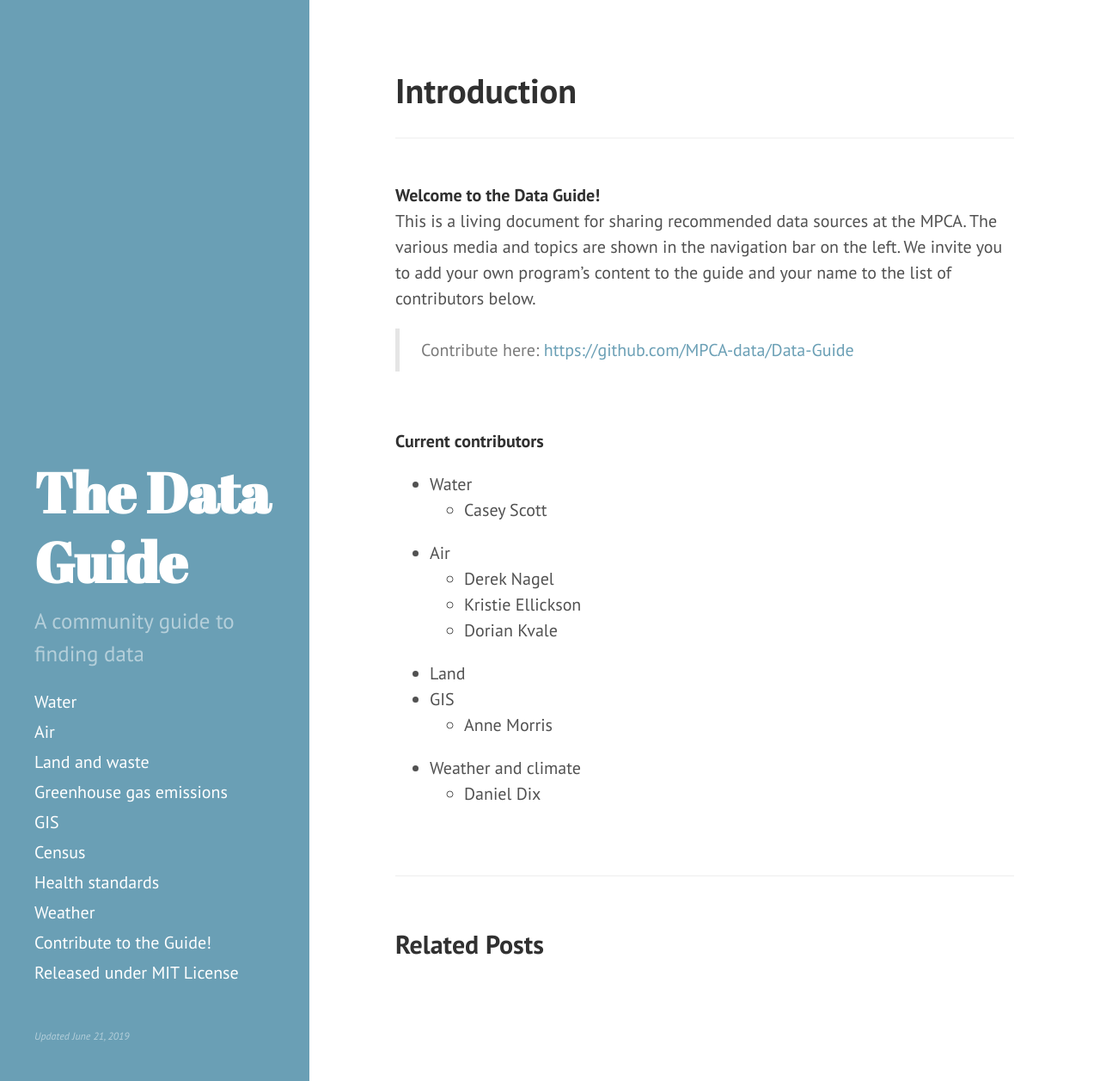
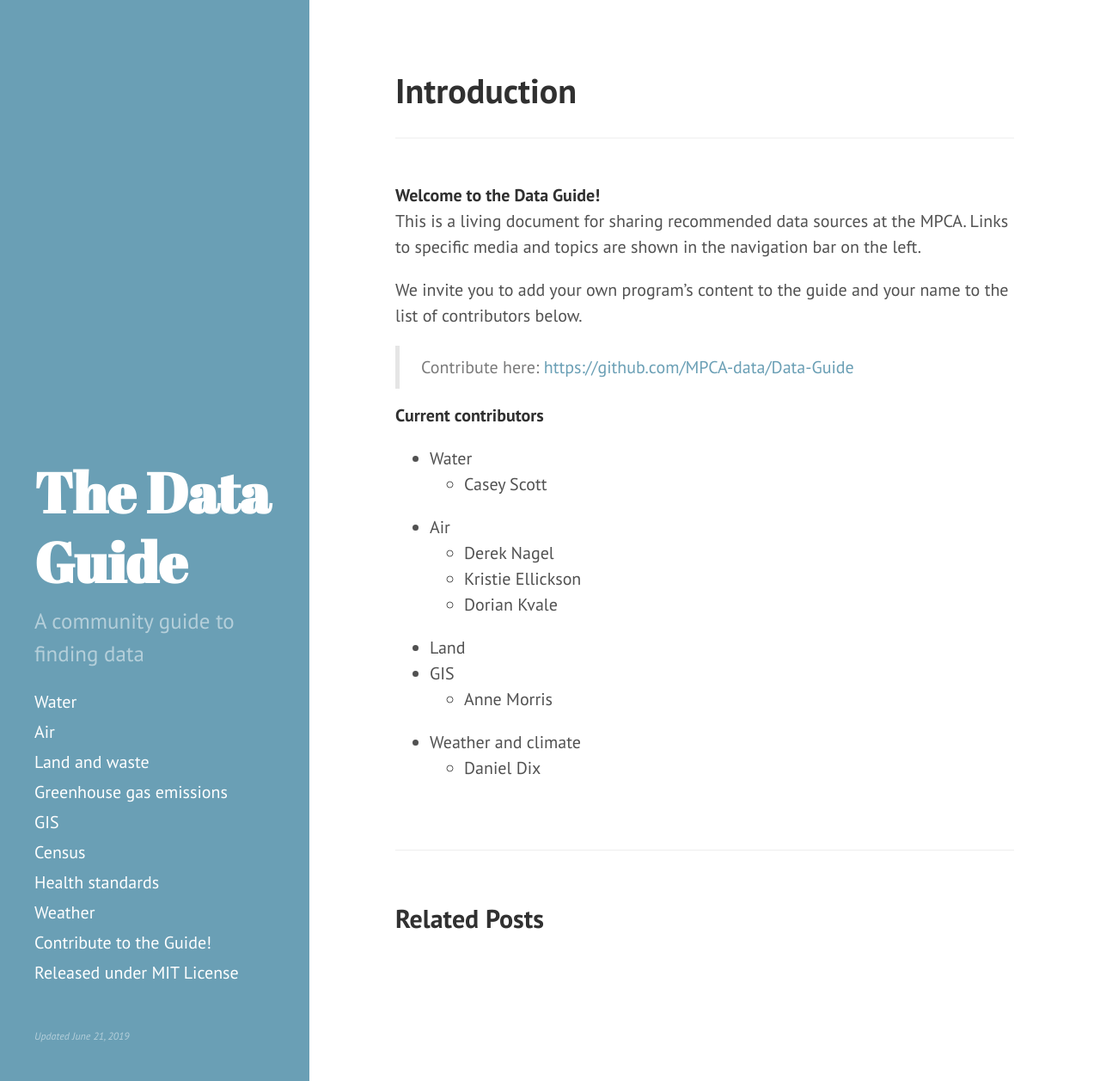
Before and after one commit to annemorris/Data-Guide-1, a Jekyll site: the page built from _posts/2018-04-23-introduction.md, in a window 1280 px wide and 1257 px high. Shown: the whole window at 86% size. Built offline with Jekyll 4.4.1, drawn with Linux system fonts in a browser that asks for light colours.

Commit message:
Update 2018-04-23-introduction.md

```diff
--- a/_posts/2018-04-23-introduction.md
+++ b/_posts/2018-04-23-introduction.md
@@ -9,11 +9,12 @@ title: Introduction
 
 
 __Welcome to the Data Guide!__
-This is a living document for sharing recommended data sources at the MPCA. The various media and topics are shown in the navigation bar on the left. We invite you to add your own program's content to the guide and your name to the list of contributors below.
+This is a living document for sharing recommended data sources at the MPCA. Links to specific media and topics are shown in the navigation bar on the left.
+
+We invite you to add your own program's content to the guide and your name to the list of contributors below.
 
 > Contribute here: [https://github.com/MPCA-data/Data-Guide](https://github.com/MPCA-data/Data-Guide)
 
-<br>
 
 __Current contributors__
 
```
